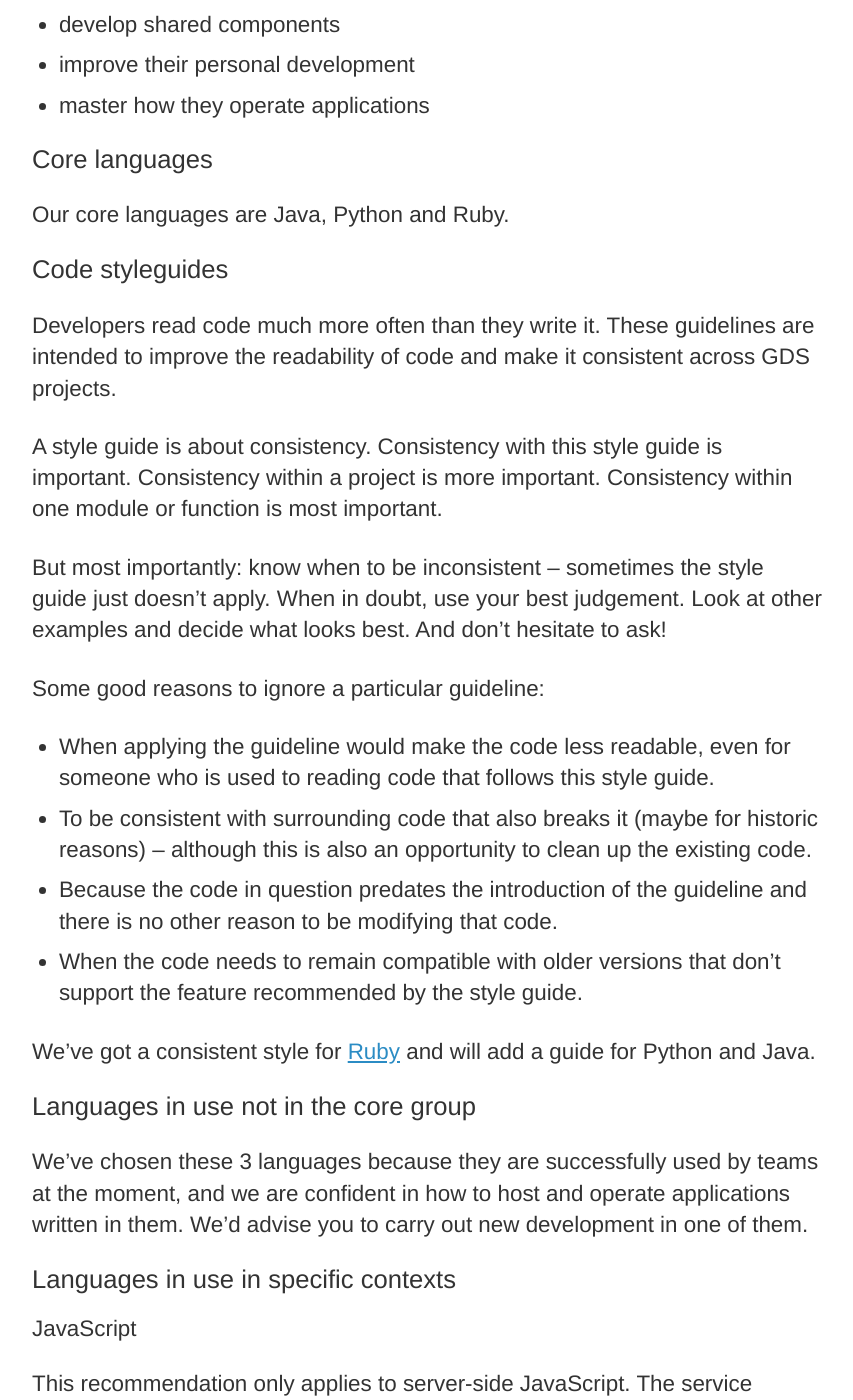
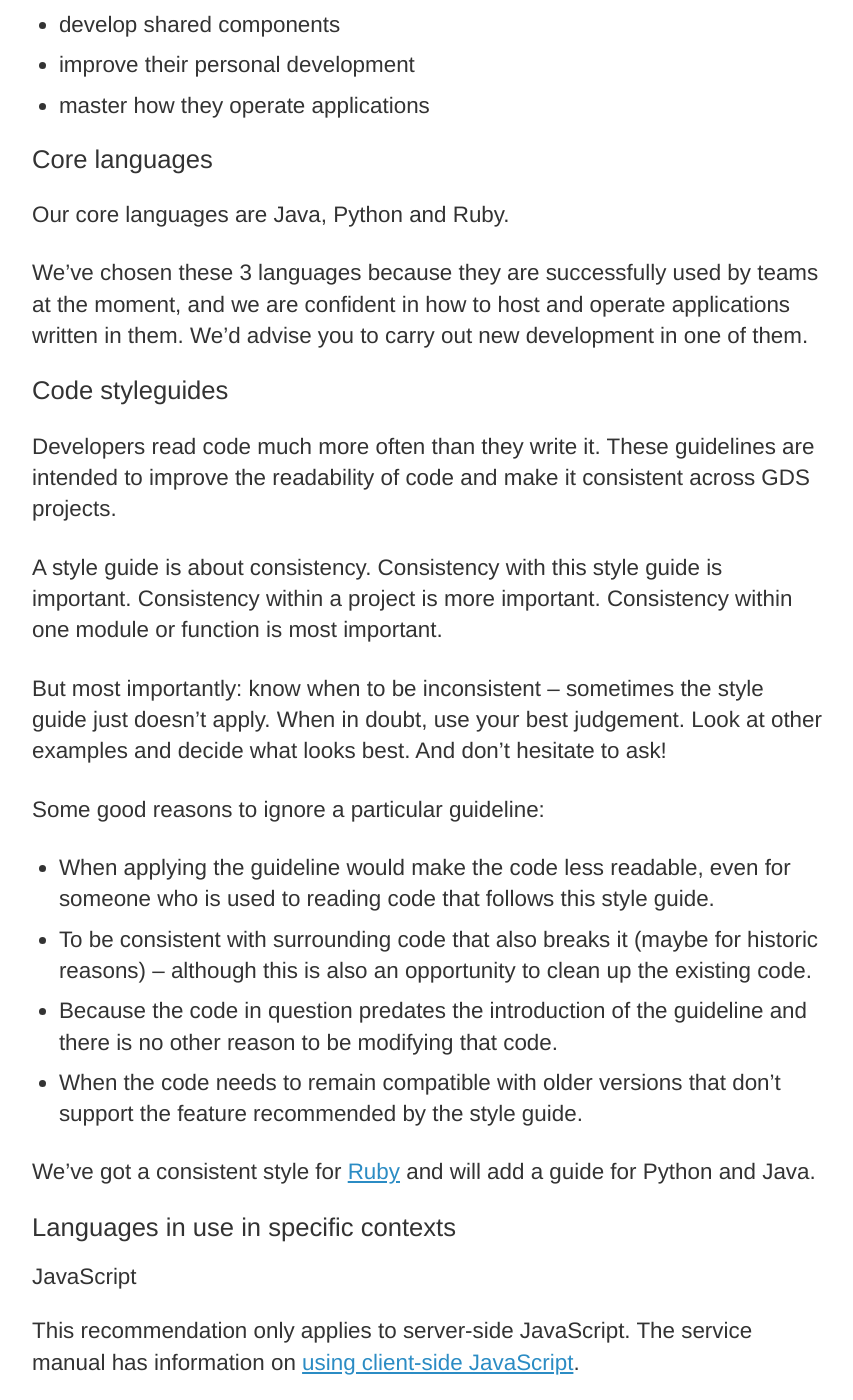
Before and after one commit to alphagov/gds-way, a Jekyll site: the page built from programming-languages.md, in a window 1280 px wide and 1400 px high, scrolled down 644 px. Shown: the whole window, without its empty margins (8-861 px from the left). Built offline with Jekyll 4.4.1, drawn with Linux system fonts in a browser that asks for light colours; part of the change alters nothing that is shown.

Commit message:
Fix error from Git merge

```diff
--- a/programming-languages.md
+++ b/programming-languages.md
@@ -22,6 +22,11 @@ This should make it easier for developers to:
 ## Core languages
 
 Our core languages are __Java, Python and Ruby__.
+
+We've chosen these 3 languages because they are successfully used by
+teams at the moment, and we are confident in how to host and operate
+applications written in them. We'd advise you to carry out new
+development in one of them.
 
 ## Code styleguides
 
@@ -51,13 +56,6 @@ Some good reasons to ignore a particular guideline:
 
 We've got a consistent style for [Ruby](programming-languages/ruby.html) and will
 add a guide for Python and Java.
-
-## Languages in use not in the core group
-
-We've chosen these 3 languages because they are successfully used by
-teams at the moment, and we are confident in how to host and operate
-applications written in them. We'd advise you to carry out new
-development in one of them.
 
 ## Languages in use in specific contexts
 
```
